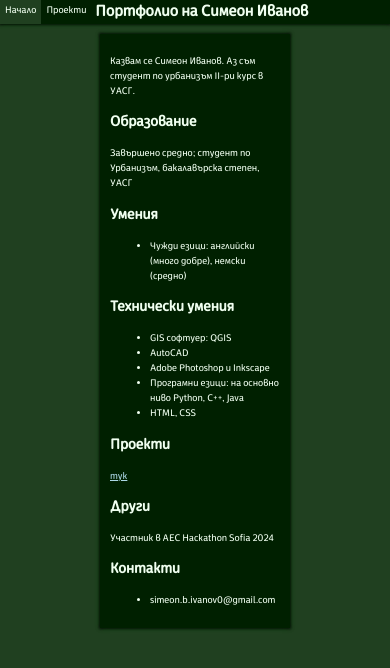
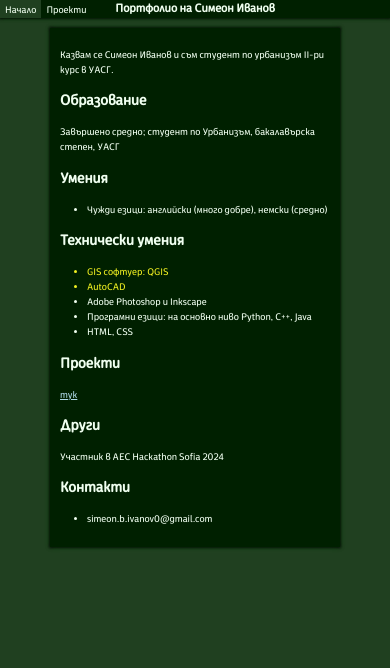
Before and after one commit to sbivanov/portfoliowebsite, a plain HTML site: page index.html in a window 390 px wide. Drawn offline with Linux system fonts and the light colour scheme.

Commit message:
RWD редакции за ~360px широчина

```diff
--- a/assets/style.css
+++ b/assets/style.css
@@ -14,6 +14,7 @@
     --shadow: black;
     --shadow2: #169b1a;
     --return: #169b1a;
+    --highlight: #f0f020;
 }
 
 body{
@@ -33,7 +34,7 @@ body{
     /* Mobile */
     .menubutton, .menubuttonselected{
         padding:0px 5px;
-        height:24px;
+        height:18px;
     }
 
     .align{
@@ -41,16 +42,19 @@ body{
         margin:3px 0px;
     }
     .header1{
-        font-size:16px;
-        margin:0% 20%;
+        font-size:12px;
+        margin:0% 25%;
     }
     .paragraph{
-        margin:10px 100px;
+        margin:10px 50px;
         padding:10px;
         font-size:10px;
     }
     .projectbox{
         padding:10px 10%;
+    }
+    .paragraph ul {
+        padding-left: 10%;
     }
 }
 @media only screen and (min-width:561px) and (max-width:1285px){
@@ -198,3 +202,7 @@ a:visited{
     text-decoration-line: underline;
     font-size: 24px;
 }
+
+.highlight {
+    color:var(--highlight);
+}
--- a/index.html
+++ b/index.html
@@ -24,7 +24,7 @@
             <h1 class="header1">Портфолио на Симеон Иванов</h1>
         </div>
         <div class="paragraph">
-            <p>Казвам се Симеон Иванов. Аз съм студент по урбанизъм II-ри курс в УАСГ.</p>
+            <p>Казвам се Симеон Иванов и съм студент по урбанизъм II-ри курс в УАСГ.</p>
             <h2>Образование</h2>
             <p>Завършено средно; студент по Урбанизъм, бакалавърска степен, УАСГ</p>
             <h2>Умения</h2>
@@ -33,8 +33,8 @@
             </ul>
             <h2>Технически умения</h2>
             <ul>
-                <li>GIS софтуер: QGIS</li>
-                <li>AutoCAD</li>
+                <li class="highlight">GIS софтуер: QGIS</li>
+                <li class="highlight">AutoCAD</li>
                 <li>Adobe Photoshop и Inkscape</li>
                 <li>Програмни езици: на основно ниво Python, C++, Java</li>
                 <li>HTML, CSS</li>
```
